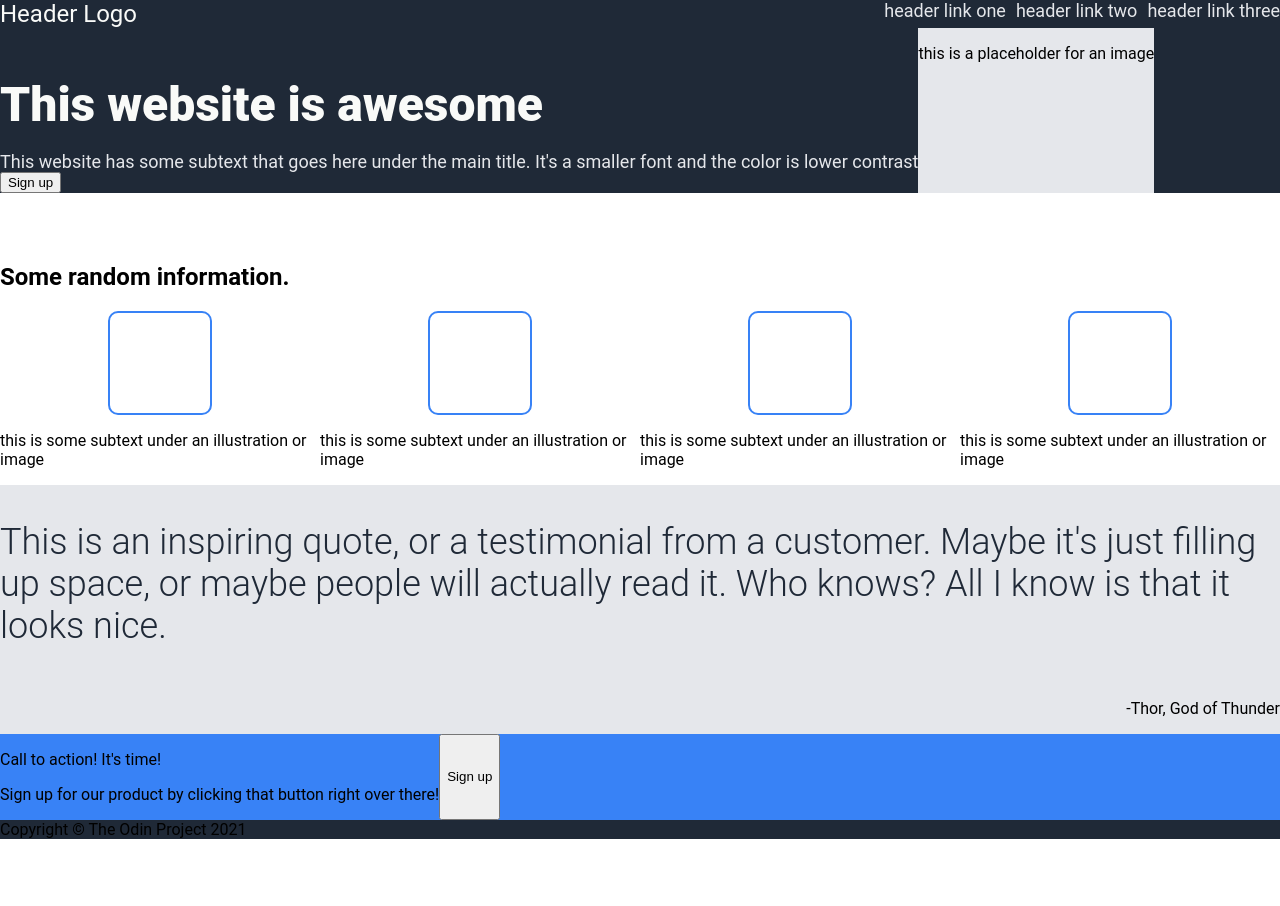
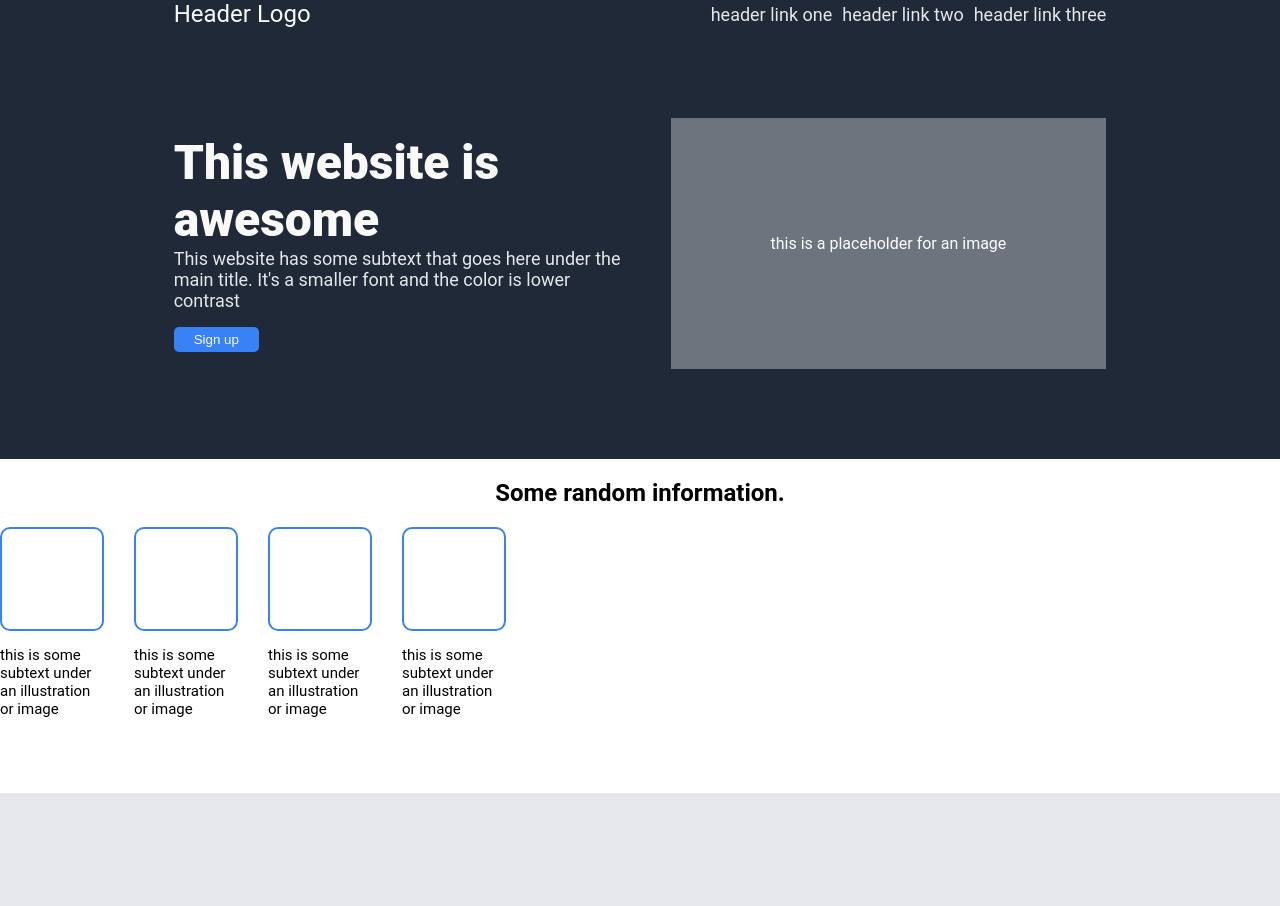
Before and after one commit to Muga117/odin-landing-page-exercise, a plain HTML site: page index.html in a window 1280 px wide. Shown: the top 906 px of the page. Before the commit the page ends 839 px from the top, so only its background shows below. Drawn offline with Linux system fonts and the light colour scheme.

Commit message:
Modify index.html and style.css
Adds a new container to all the sections to allow
easily modify the overall layout.

Optimizes the spacing in and between sections, and
adds new style to various text.

```diff
--- a/index.html
+++ b/index.html
@@ -8,6 +8,7 @@
 </head>
 <body>
     <div class="hero">
+        <div class="section-container">
             <div class="header">
                 <div class="header-logo">Header Logo</div>
                 <ul>
@@ -19,8 +20,10 @@
 
             <div class="section-one">
                 <div class="introduction">
-                <p class="main-title">This website is awesome</p>
-                <p class="subtext">This website has some subtext that goes here under the main title. It's a smaller font and the color is lower contrast</p>
+                    <p>
+                        <span class="main-title">This website is<br>awesome<br></span>
+                        <span class="subtext">This website has some subtext that goes here under the<br>main title. It's a smaller font and the color is lower<br>contrast</span>
+                    </p>
                     <button class="sign-up-button">Sign up</button>
                 </div>
 
@@ -29,8 +32,11 @@
                 </div>
             </div>
         </div>
-    <div class="section-two"></div>
-        <h2>Some random information.</h2>
+    </div>
+
+    <div class="section-two">
+        <div class="section-container">
+            <div class="information-title"><h2>Some random information.</h2></div>
 
             <div class="information-images">
                 <div class="image">
@@ -53,22 +59,31 @@
                     <div class="image-subtext"><p>this is some subtext under an illustration or image</p></div>
                 </div>
             </div>
+        </div>
+    </div>
 
     <div class="section-three">
+        <div class="section-container">
             <div class="quote-text"><p>This is an inspiring quote, or a testimonial from a customer. Maybe it's just filling up space, or maybe people will actually read it. Who knows? All I know is that it looks nice.</p></div>
             <div class="quotationist"><p>-Thor, God of Thunder</p></div>
         </div>
+    </div>
 
     <div class="section-four">
-        <div class="call-to-action">
-            <p>Call to action! It's time!</p>
-            <p>Sign up for our product by clicking that button right over there!</p>
+        <div class="section-container">
+
+            <div class="call-to-action-container">
+                <p>Call to action! It's time!<br>Sign up for our product by clicking that button right over there!</p>
             </div>
+
             <button class="sign-up-button">Sign up</button>
+        </div>
     </div>
 
     <div class="footer">
+        <div class="section-container">
             Copyright © The Odin Project 2021
+        </div>
     </div>
 </body>
 </html>
--- a/style.css
+++ b/style.css
@@ -1,6 +1,18 @@
 body{
     font-family: "Roboto";
     margin: 0;
+    display: flex;
+    flex-direction: column;
+    align-items: stretch;
+}
+
+.hero,
+.section-two,
+.section-three,
+.section-four,
+.footer{
+    display: flex;
+    justify-content: center;
 }
 
 .hero,
@@ -8,13 +20,21 @@ body{
     background-color: #1F2937;
 }
 
-.hero{
-    margin-bottom: 70px;
+.hero {
+    padding-bottom: 90px;
+}
+
+.section-container{
+    display: flex;
+    flex-direction: column;
 }
 
 .header {
     display: flex;
+    flex-direction: row;
+    align-items: center;
     justify-content: space-between;
+    padding-bottom: 90px;
 }
 
 ul{
@@ -27,6 +47,8 @@ ul{
 
 .section-one{
     display: flex;
+    justify-content: space-between;
+    gap: 50px;
 }
 
 .main-title{
@@ -36,11 +58,14 @@ ul{
     margin-bottom: 0;
 }
 
+.subtext{
+    margin-top: 0;
+}
+
 .subtext,
 ul{
     font-size: 18px;
     color: #E5E7EB;
-    margin-bottom: 0;
 }
 
 .header-logo{
@@ -48,12 +73,47 @@ ul{
     color: #F9FAF8;
 }
 
+.introduction{
+    display: flex;
+    flex-direction: column;
+    align-items: baseline;
+}
+
 .introduction-image{
-    background-color: #E5E7EB;
+    background-color: #6d747d;
+    display: flex;
+    align-items: center;
+    padding: 100px;
+    color: white;
+}
+
+.sign-up-button{
+    background: #3882F6;
+    border-radius: 5px;
+    border: none;
+    color: white;
+    padding: 5px 20px 5px 20px;
 }
 
 .section-two{
-    text-align: center;
+    padding-bottom: 60px;
+}
+
+.section-two .section-container{
+    flex-direction: column;
+    align-items: center;
+}
+
+.information-images{
+    display:flex;
+    gap: 30px;
+}
+
+.image{
+    display: flex;
+    flex-direction: column;
+    font-size: 15px;
+    flex: 0 1 0;
 }
 
 .container{
@@ -61,41 +121,66 @@ ul{
     border: 2px solid #3882F6;
     width: 100px;
     height: 100px;
-}
-
-.information-images {
-    display: flex;
-}
-
-.image{
-    display: flex;
-    flex-direction: column;
-    align-items: center;
-    flex-wrap: wrap;
+    margin-bottom: 0;
 }
 
 .section-three{
     background-color: #E5E7EB;
-    display: flex;
+}
+
+.section-three .section-container{
     flex-direction: column;
+    padding: 80px 500px 50px 500px;
 }
 
 .quote-text {
     font-size: 36px;
     color: #1F2937;
     font-weight: 300;
+    font-style: italic;
 }
 
 .quotationist {
     display: flex;
     justify-content: flex-end;
+    font-weight: bold;
 }
 
 .section-four{
+    color: white;
+    display: flex;
+    padding: 50px
+}
+
+.section-four .section-container{
+    background: #3882F6;
+    flex-direction: row;
+    align-items: center;
+    padding: 20px 90px 20px 90px;
+    border-radius: 5px;
+    gap: 100px;
+}
+
+.call-to-action-container{
     background-color: #3882F6;
     display: flex;
+    flex-direction: column;
+
 }
 
 .call-to-action{
-    background-color: #3882F6 ;
+    margin-bottom: 0;
 }
+
+.call-to-action-subtext{
+    margin-top: 0;
+}
+
+.section-four .sign-up-button{
+    border: 2px solid white;
+}
+
+.footer{
+    padding: 20px;
+    color: white
+}
```
Lines whose indentation alone changed are shown as unchanged.
